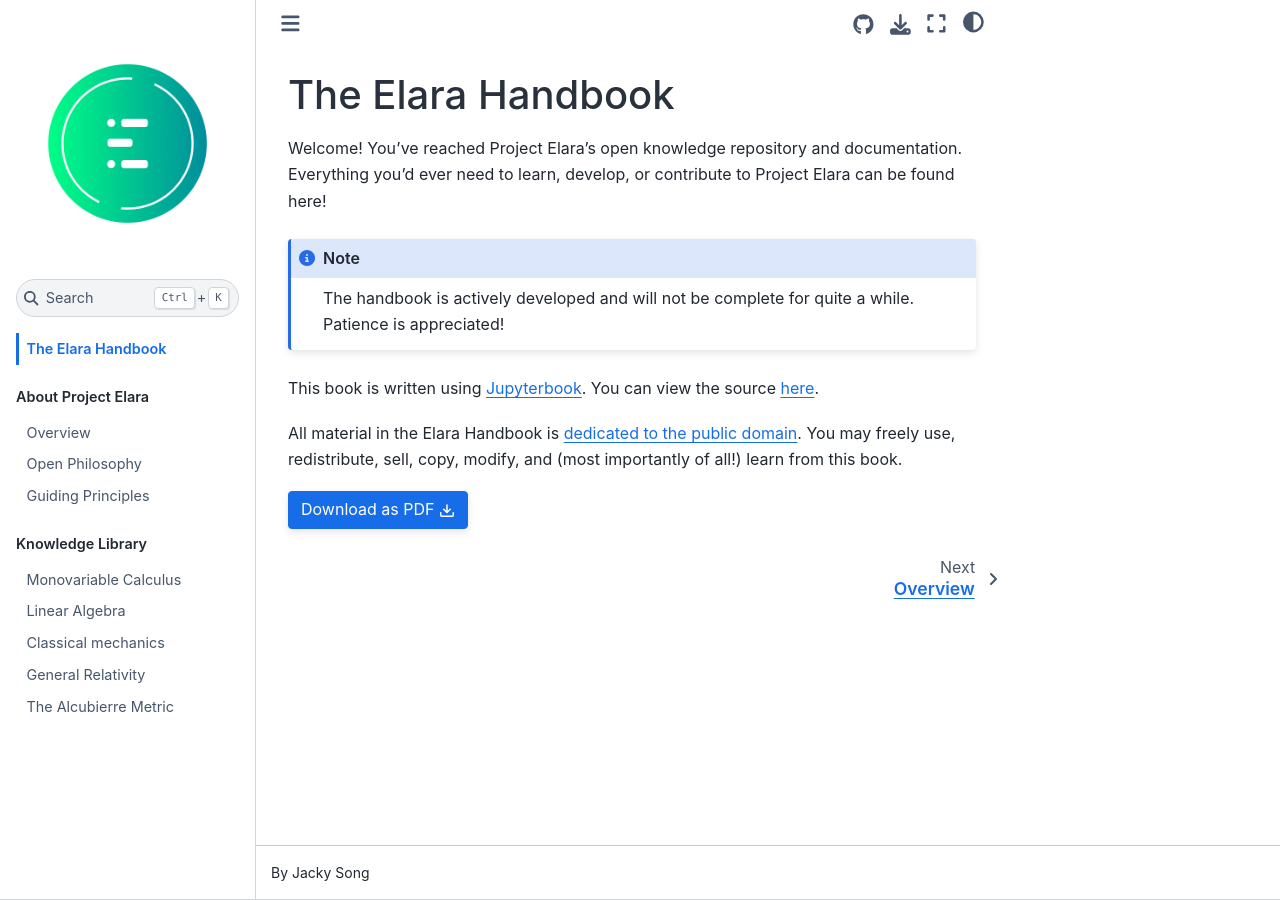
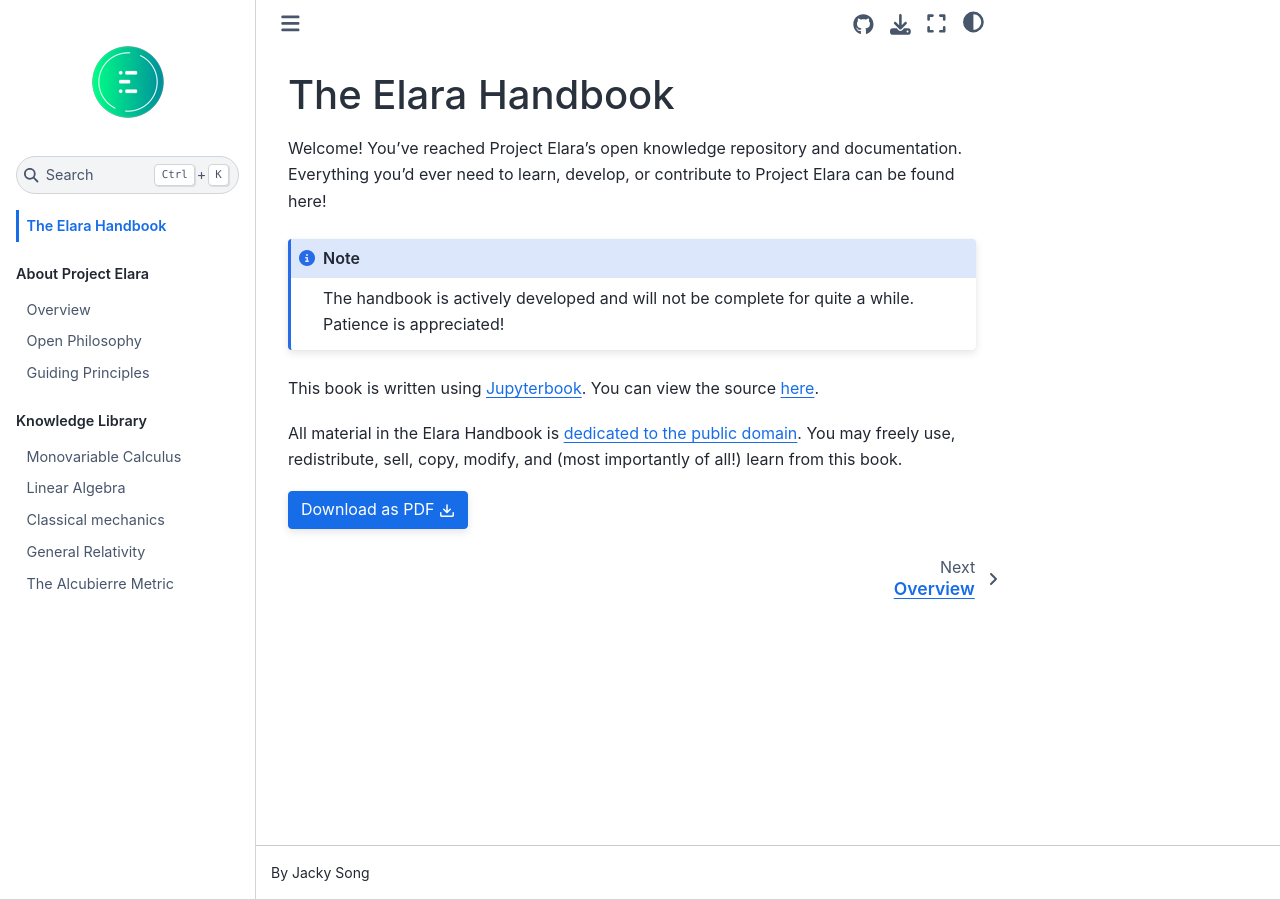
Before and after one commit to elaraproject/elara-handbook, a Jupyter Book: the page built from book/intro.md, in a window 1280 px wide. Built offline with Jupyter Book 1.0.4 settings and Sphinx 7.4.7 and the Sphinx Book theme 1.1.4, drawn with Linux system fonts in a browser that asks for light colours; pages that are not in the unit, such as notebooks, are missing from menus.

Commit message:
Made logo smaller for improved aesthetics

```diff
--- a/book/_config.yml
+++ b/book/_config.yml
@@ -3,7 +3,7 @@
 
 title: The Elara Handbook
 author: Jacky Song
-logo: logo.png
+logo: logo_scaled.png
 
 # Force re-execution of notebooks on each build.
 # See https://jupyterbook.org/content/execute.html
```
Also changed, not shown: book/logo_scaled.png (added).
